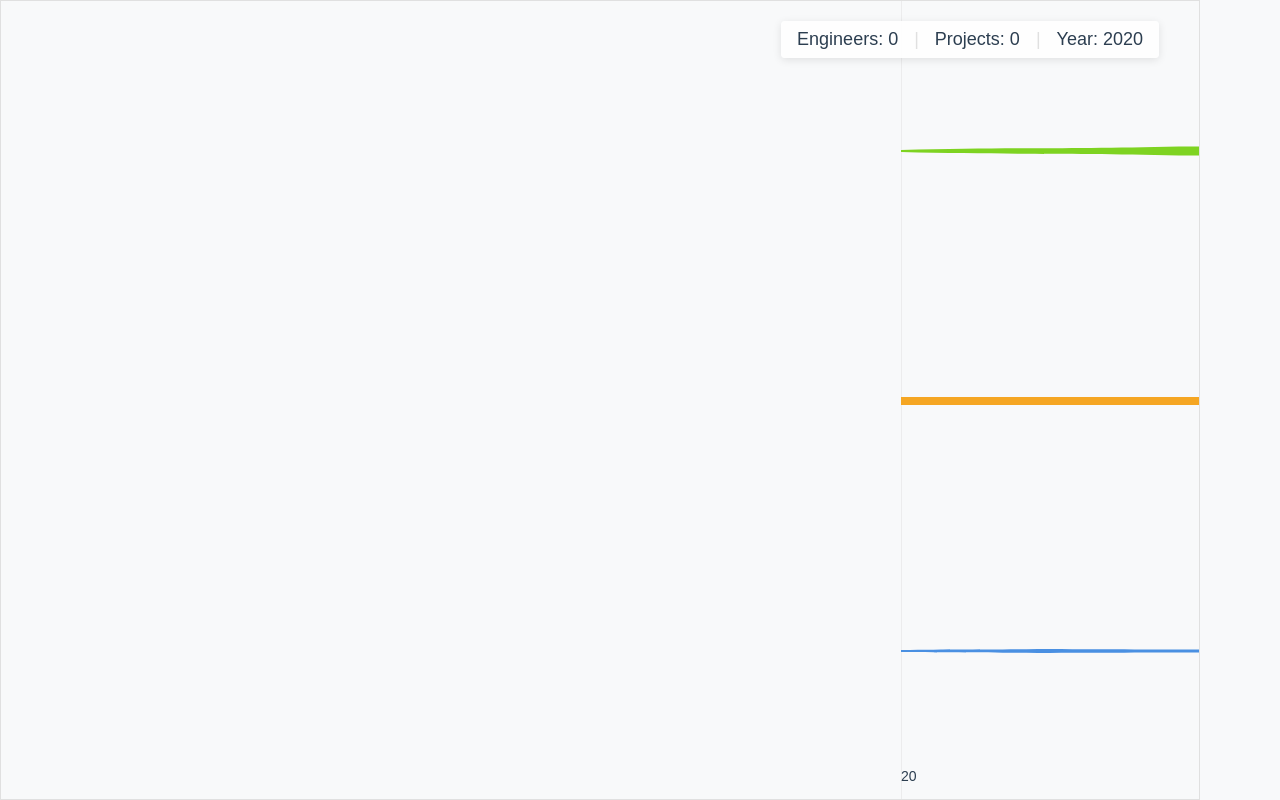
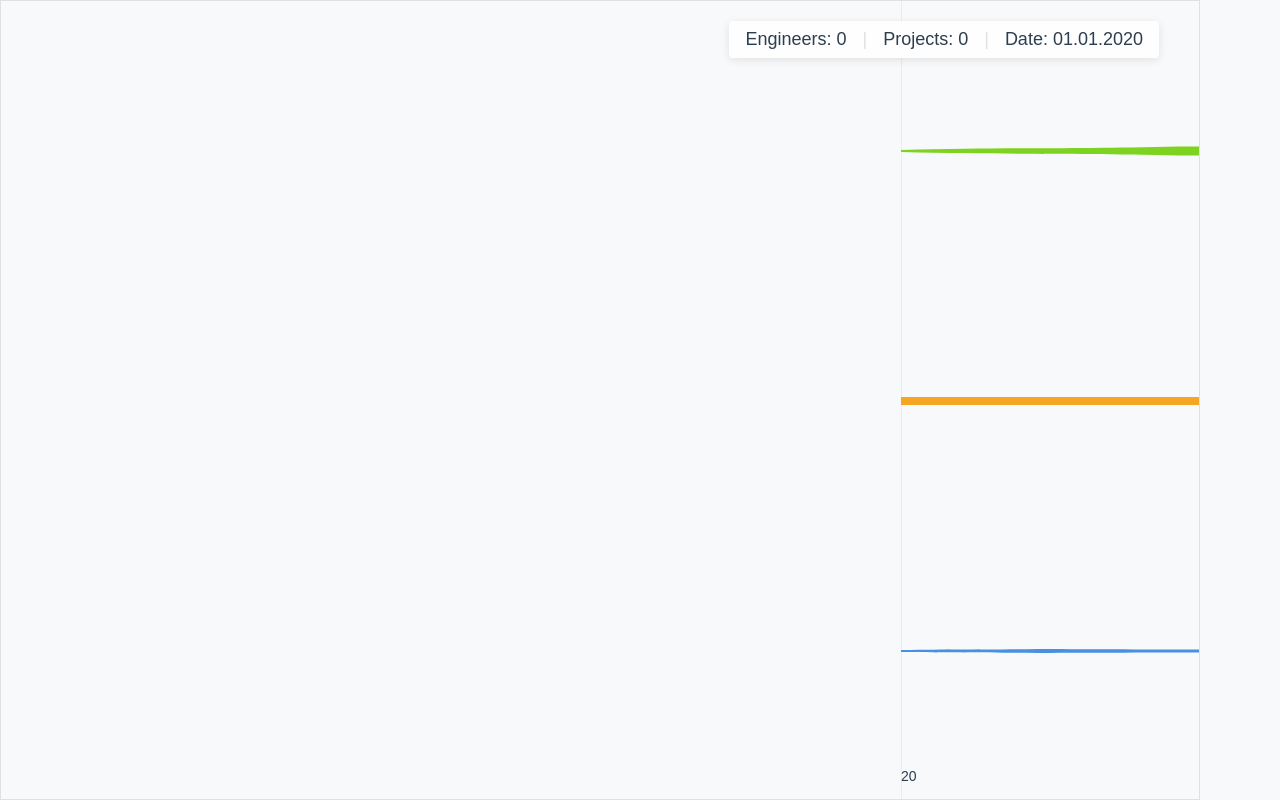
Before and after one commit to digitalservicebund/engineering-offsite-2025, a website built with Vite: page index.html in a window 1280 px wide. Built offline with nearby package versions, Linux system fonts and the light colour scheme.

Commit message:
Change counter to show exact date

```diff
--- a/index.html
+++ b/index.html
@@ -13,7 +13,7 @@
         <span class="counter-separator">|</span>
         <span id="counter-projects" class="counter">Projects: 0</span>
         <span class="counter-separator">|</span>
-        <span id="counter-year" class="counter">Year: 2020</span>
+        <span id="counter-date" class="counter">Date: 01.01.2020</span>
       </div>
       <div id="timeline-container"></div>
     </div>
--- a/src/counter-calculator.ts
+++ b/src/counter-calculator.ts
@@ -43,9 +43,12 @@ export class CounterCalculator {
   }
 
   /**
-   * Extract 4-digit year from a date
+   * Format date as DD.MM.YYYY
    */
-  public getYearAt(date: Date): number {
-    return date.getFullYear();
+  public getFormattedDateAt(date: Date): string {
+    const day = date.getDate().toString().padStart(2, '0');
+    const month = (date.getMonth() + 1).toString().padStart(2, '0');
+    const year = date.getFullYear();
+    return `${day}.${month}.${year}`;
   }
 }
--- a/src/main.ts
+++ b/src/main.ts
@@ -18,7 +18,6 @@ import './style.css';
 const CONTAINER_ID = 'timeline-container';
 const COUNTER_ENGINEERS_ID = 'counter-engineers';
 const COUNTER_PROJECTS_ID = 'counter-projects';
-const COUNTER_YEAR_ID = 'counter-year';
 
 /**
  * Get the timeline container element
@@ -37,17 +36,17 @@ function getTimelineContainer(): HTMLElement {
 function getCounterElements(): {
   engineers: HTMLElement;
   projects: HTMLElement;
-  year: HTMLElement;
+  date: HTMLElement;
 } {
   const engineers = document.getElementById(COUNTER_ENGINEERS_ID);
   const projects = document.getElementById(COUNTER_PROJECTS_ID);
-  const year = document.getElementById(COUNTER_YEAR_ID);
+  const date = document.getElementById('counter-date');
 
-  if (!engineers || !projects || !year) {
+  if (!engineers || !projects || !date) {
     throw new Error('Counter elements not found in DOM');
   }
 
-  return { engineers, projects, year };
+  return { engineers, projects, date };
 }
 
 /**
@@ -236,11 +235,11 @@ async function init(): Promise<void> {
     const updateCounters = (date: Date): void => {
       const engineers = counterCalculator.getActiveEngineersAt(date);
       const projects = counterCalculator.getActiveProjectsAt(date);
-      const year = counterCalculator.getYearAt(date);
+      const formattedDate = counterCalculator.getFormattedDateAt(date);
 
       counterElements.engineers.textContent = `Engineers: ${engineers}`;
       counterElements.projects.textContent = `Projects: ${projects}`;
-      counterElements.year.textContent = `Year: ${year}`;
+      counterElements.date.textContent = `Date: ${formattedDate}`;
     };
 
     // Get key event positions for auto-scroll pause detection
```
Also changed, not shown: docs/polish.md (+1 -3 lines).
